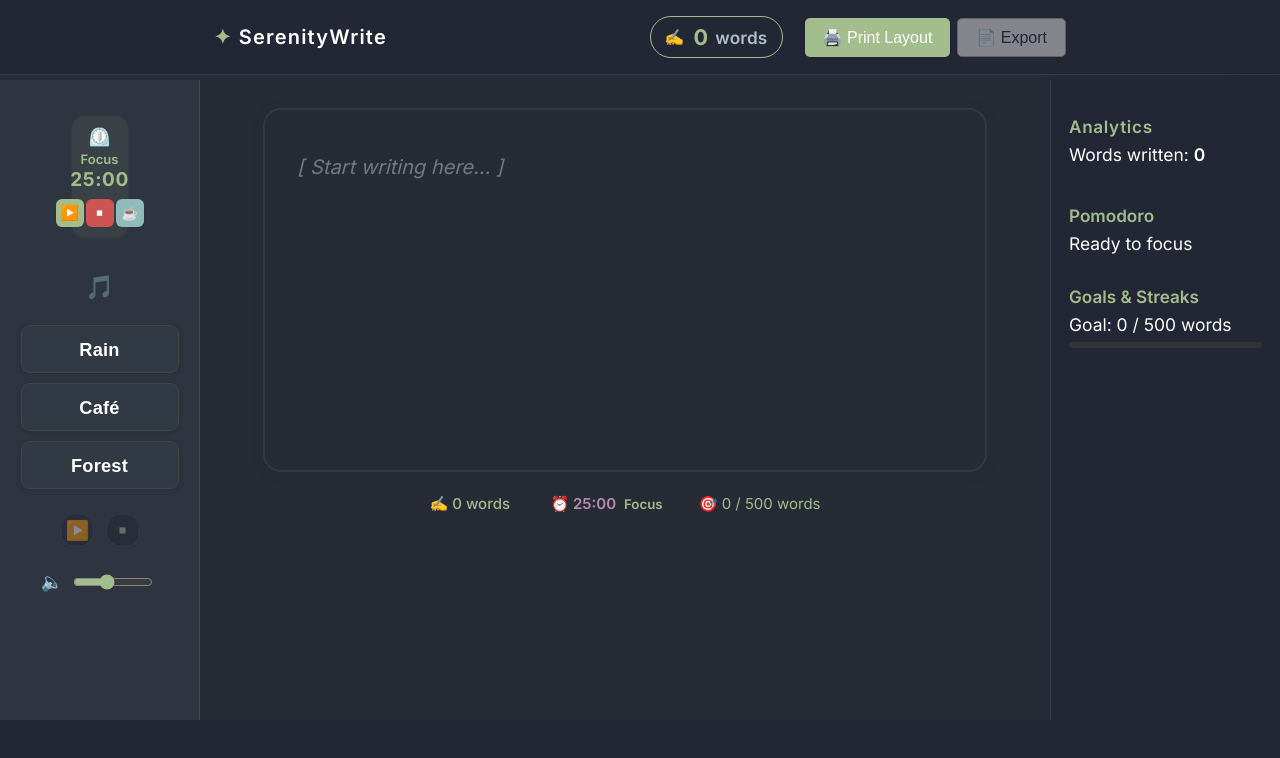
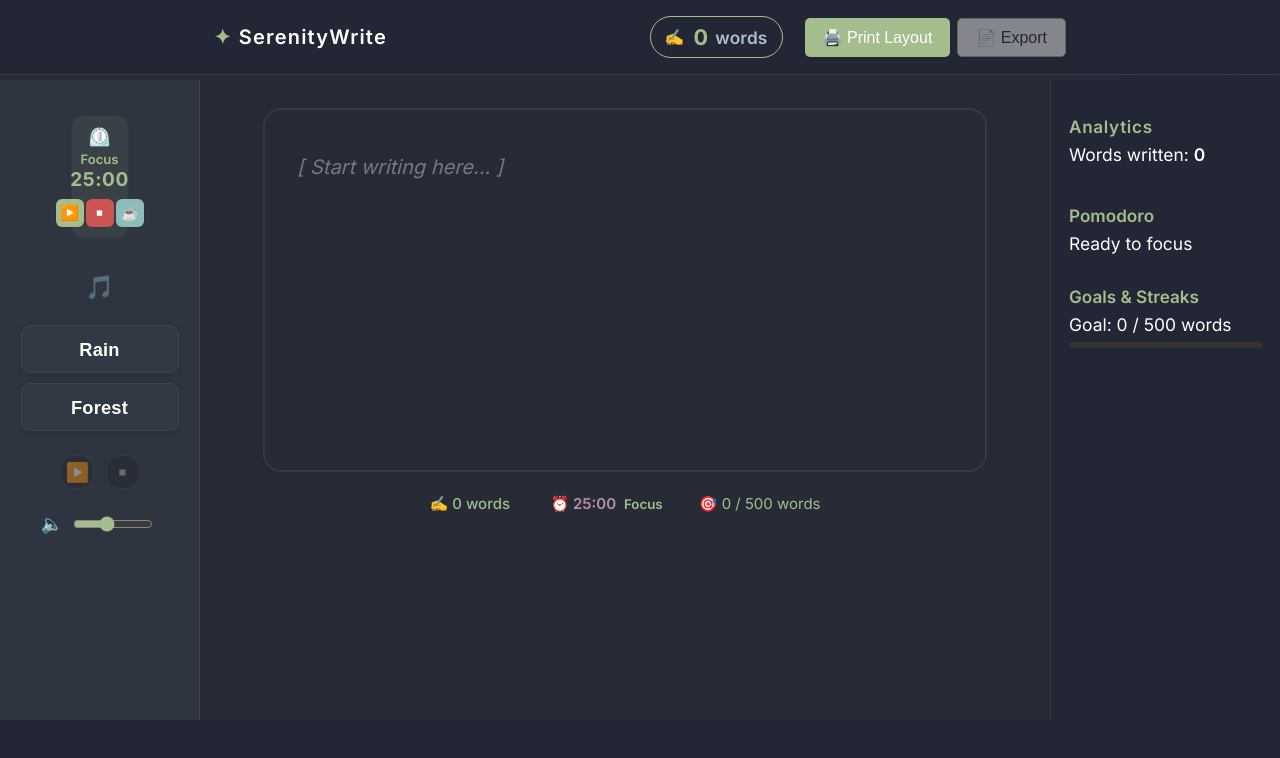
Before and after one commit to Workflow-Manager-admin/focuswrite-16354-55329e54, a React (Create React App) app in the folder focuswrite/: page / in a window 1280 px wide. Shown: the top 758 px of the page. Built offline with nearby package versions, Linux system fonts and the light colour scheme.

Commit message:
Auto-commit: Changes as of 2025-06-02T16:14:16.932093+00:00

```diff
--- a/focuswrite/src/App.js
+++ b/focuswrite/src/App.js
@@ -43,12 +43,6 @@ function App() {
       url: process.env.PUBLIC_URL
         ? process.env.PUBLIC_URL + "/soundscapes/rain.mp3"
         : "/soundscapes/rain.mp3",
-    },
-    cafe: {
-      label: "Café",
-      url: process.env.PUBLIC_URL
-        ? process.env.PUBLIC_URL + "/soundscapes/cafe.mp3"
-        : "/soundscapes/cafe.mp3",
     },
     forest: {
       label: "Forest",
```
Also changed, not shown: 2 other files (tests, documents, lock files or other folders).
